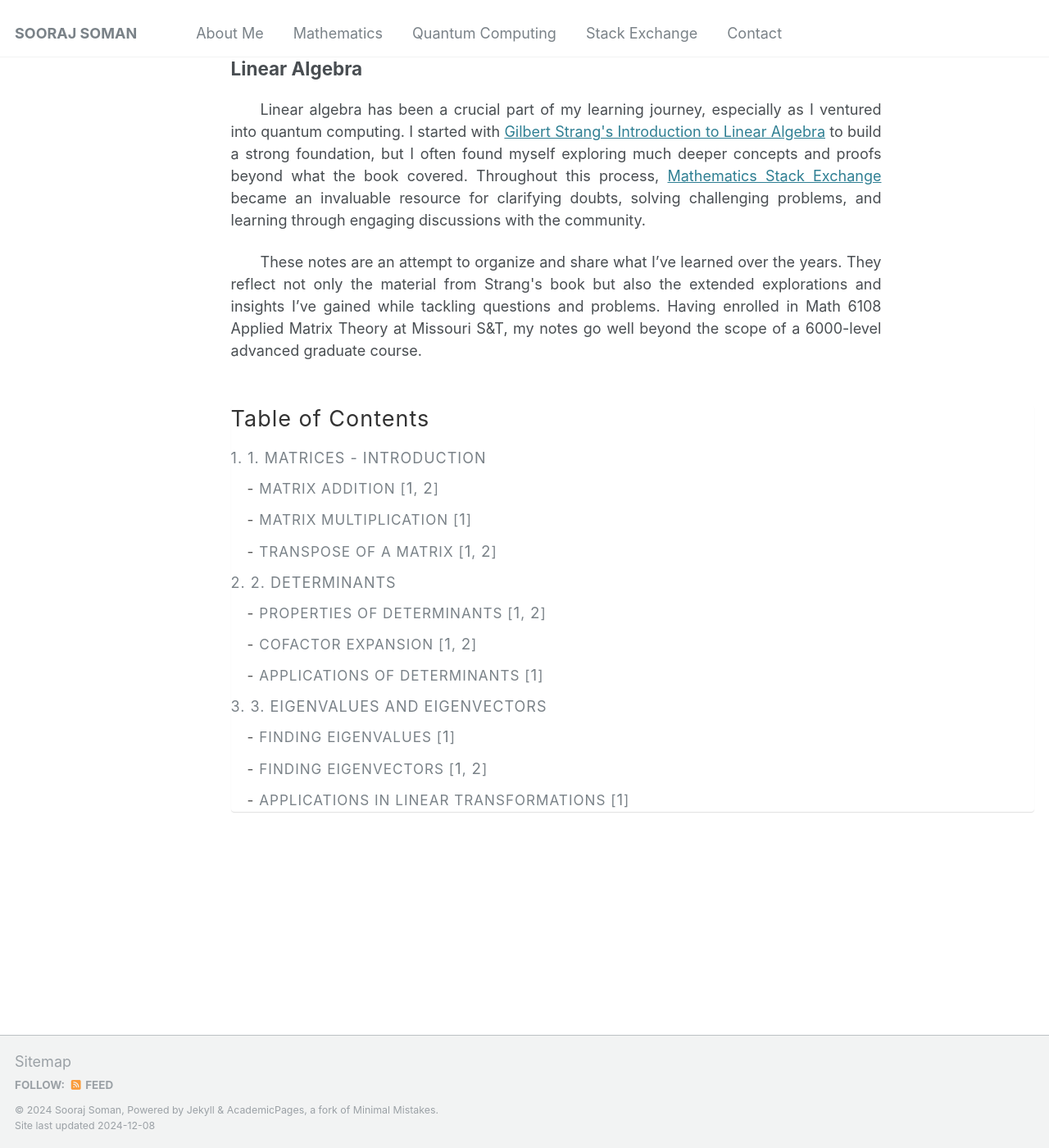
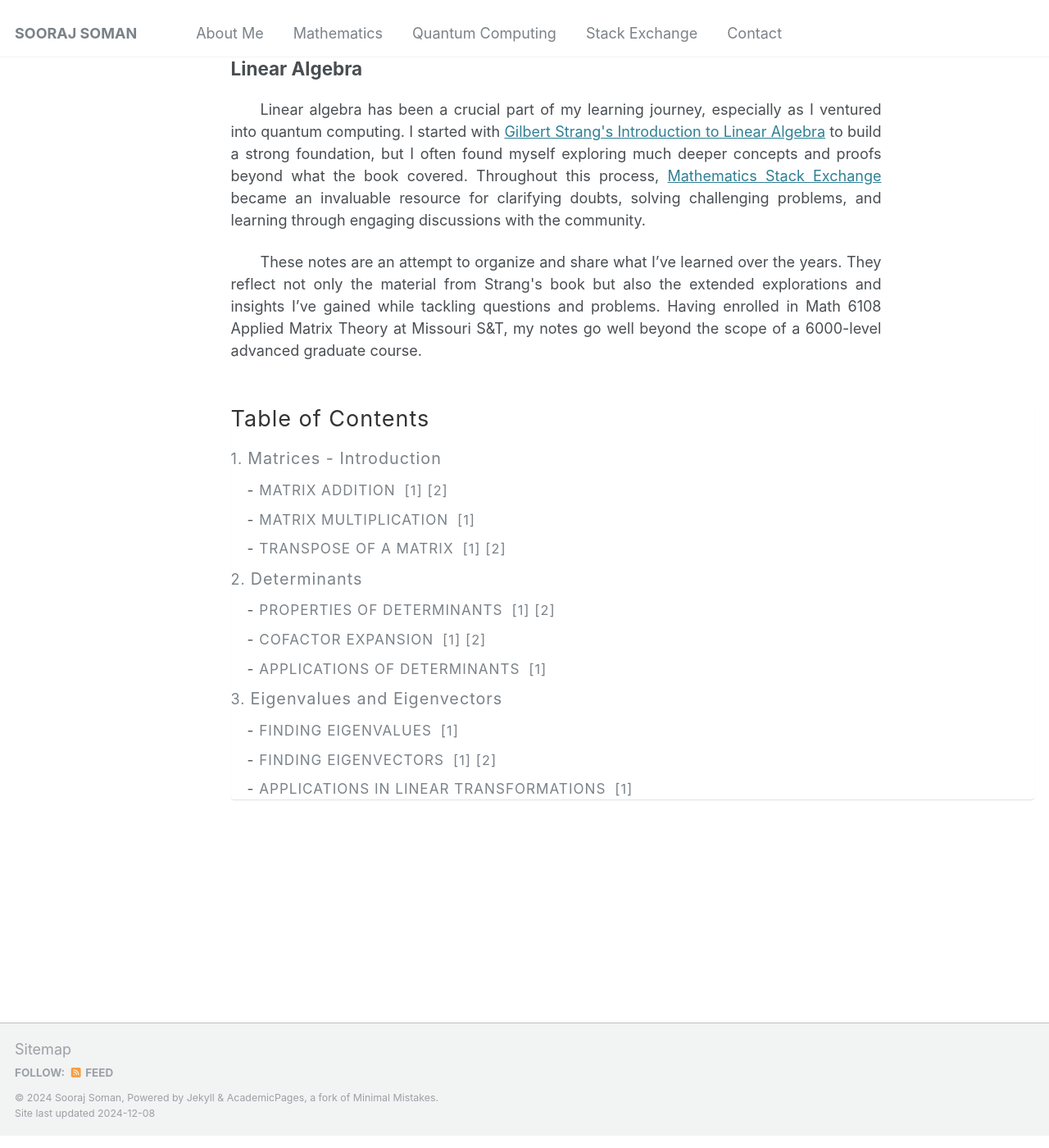
Before and after one commit to soorajss1729/soorajss1729.github.io, a Jekyll site: the page built from _mathematics/mathematics.md, in a window 1280 px wide and 1400 px high, scrolled down 81 px. Shown: the whole window at 82% size. Built offline with Jekyll 4.4.1, drawn with Linux system fonts in a browser that asks for light colours; some of the changed lines change nothing that is shown.

Commit message:
Update mathematics.md

```diff
--- a/_mathematics/mathematics.md
+++ b/_mathematics/mathematics.md
@@ -11,124 +11,144 @@ classes: wide
 .text-block {
     text-align: justify;
     text-indent: 2em;
-    margin-right: auto; /* Adjust this value as needed */
+    margin-right: auto; /* Adjust as needed */
     max-width: 8.27in; /* Constrain to A4 width */
+}
+.toc {
+    padding: 0;
+    border: none;
+    max-width: 100%;
+    margin: 20px 0;
+    font-family: inherit;
+    font-weight: normal;
+}
+.toc h2 {
+    font-size: 1.5em;
+    color: #333;
+    text-align: left;
+    text-transform: none;
+    font-family: inherit;
+    font-weight: normal;
+}
+.toc ul {
+    list-style: none;
+    padding: 0;
+}
+.toc li {
+    margin: 10px 0;
+    font-weight: normal;
+}
+.toc a {
+    text-decoration: none;
+    font-size: 1.1em;
+    text-transform: none;
+    font-family: inherit;
+    font-weight: normal;
+    color: inherit; /* Matches website links */
+}
+.toc a:hover {
+    text-decoration: underline;
+}
+.toc .subsection {
+    margin-left: 20px;
+    font-size: 0.95em;
+}
+.toc .subsection li::before {
+    content: "- ";
+    color: #555;
+}
+.toc .chapter-number::before {
+    counter-increment: chapter;
+    content: counter(chapter) ". ";
+}
+.toc {
+    counter-reset: chapter;
+}
+.toc .link-numbers {
+    margin-left: 5px;
+}
+.toc .link-numbers a {
+    text-decoration: none;
+    font-size: 0.95em;
+    color: inherit; /* Matches website links */
+}
+.toc .link-numbers a:hover {
+    text-decoration: underline;
 }
 </style>
 
 ## Linear Algebra
 <a name="linear-algebra"></a>
 <div class="text-block">
- <p>Linear algebra has been a crucial part of my learning journey, especially as I ventured into quantum computing. I  started with <a href="https://archive.org/details/gilbert-strang-introduction-to-linear-algebra-fifth-edition/page/504/mode/2up">Gilbert Strang's Introduction to Linear Algebra</a> to build a strong foundation, but I often found myself exploring much deeper concepts and proofs beyond what the book covered. Throughout this process, <a href="https://math.stackexchange.com/users/223599/sooraj-soman">Mathematics Stack Exchange</a> became an invaluable resource for clarifying doubts, solving challenging problems, and learning through engaging discussions with the community.<br></p>
-  <p>These notes are an attempt to organize and share what I’ve learned over the years. They reflect not only the material from Strang's book but also the extended explorations and insights I’ve gained while tackling questions and problems. Having enrolled in Math 6108 Applied Matrix Theory at Missouri S&T, my notes go well beyond the scope of a 6000-level advanced graduate course.</p>
+    <p>Linear algebra has been a crucial part of my learning journey, especially as I ventured into quantum computing. I started with <a href="https://archive.org/details/gilbert-strang-introduction-to-linear-algebra-fifth-edition/page/504/mode/2up">Gilbert Strang's Introduction to Linear Algebra</a> to build a strong foundation, but I often found myself exploring much deeper concepts and proofs beyond what the book covered. Throughout this process, <a href="https://math.stackexchange.com/users/223599/sooraj-soman">Mathematics Stack Exchange</a> became an invaluable resource for clarifying doubts, solving challenging problems, and learning through engaging discussions with the community.<br></p>
+    <p>These notes are an attempt to organize and share what I’ve learned over the years. They reflect not only the material from Strang's book but also the extended explorations and insights I’ve gained while tackling questions and problems. Having enrolled in Math 6108 Applied Matrix Theory at Missouri S&T, my notes go well beyond the scope of a 6000-level advanced graduate course.</p>
 </div>
-
-<style>
-    .toc {
-        padding: 0; /* Remove padding */
-        border: none; /* Remove border */
-        max-width: 100%; /* Align with text environment */
-        margin: 20px 0; /* Add spacing above and below */
-        font-family: inherit; /* Use the same font as the page */
-        font-weight: normal; /* Ensure no bolding */
-    }
-    .toc h2 {
-        font-size: 1.5em;
-        color: #333;
-        text-align: left; /* Align with text */
-        text-transform: none; /* Ensure title is not in uppercase */
-        font-family: inherit; /* Use the same font as the page */
-        font-weight: normal; /* Ensure no bolding */
-    }
-    .toc ul {
-        list-style: none; /* Remove bullets */
-        padding: 0; /* Remove default padding */
-    }
-    .toc li {
-        margin: 10px 0;
-        font-weight: normal; /* Ensure no bolding */
-    }
-    .toc a {
-        text-decoration: none;
-        font-size: 1.1em;
-        text-transform: none; /* Ensure links are not in uppercase */
-        font-family: inherit; /* Use the same font as the page */
-        font-weight: normal; /* Ensure no bolding */
-        color: inherit; /* Use the same color as normal text links */
-    }
-    .toc a:hover {
-        text-decoration: underline;
-    }
-    .toc .subsection {
-        margin-left: 20px; /* Indent subsections */
-        font-size: 0.95em; /* Slightly smaller font size for subsections */
-        font-weight: normal; /* Ensure no bolding */
-    }
-    .toc .subsection li::before {
-        content: "- "; /* Add dash in front of subsections */
-        color: #555; /* Optional: Change dash color */
-    }
-    .toc .chapter-number::before {
-        content: counter(chapter) ". "; /* Numbering chapters */
-        counter-increment: chapter;
-    }
-    .toc {
-        counter-reset: chapter; /* Reset numbering */
-    }
-</style>
 
 <div class="toc">
     <h2>Table of Contents</h2>
     <ul>
-        <!-- Chapter 1 -->
         <li class="chapter-number">
-            1. Matrices - Introduction
+            <a href="https://drive.google.com/file/d/<file_id>/preview#page=12" target="_blank">Matrices - Introduction</a>
             <ul class="subsection">
-                <li>
-                    Matrix Addition [<a href="https://drive.google.com/file/d/<file_id_1>/preview#page=13" target="_blank">1</a>,
-                    <a href="https://drive.google.com/file/d/<file_id_1>/preview#page=15" target="_blank">2</a>]
+                <li>Matrix Addition
+                    <span class="link-numbers">
+                        [<a href="https://drive.google.com/file/d/<file_id>/preview#page=13" target="_blank">1</a>]
+                        [<a href="https://drive.google.com/file/d/<file_id>/preview#page=20" target="_blank">2</a>]
+                    </span>
                 </li>
-                <li>
-                    Matrix Multiplication [<a href="https://drive.google.com/file/d/<file_id_1>/preview#page=17" target="_blank">1</a>]
+                <li>Matrix Multiplication
+                    <span class="link-numbers">
+                        [<a href="https://drive.google.com/file/d/<file_id>/preview#page=15" target="_blank">1</a>]
+                    </span>
                 </li>
-                <li>
-                    Transpose of a Matrix [<a href="https://drive.google.com/file/d/<file_id_1>/preview#page=18" target="_blank">1</a>,
-                    <a href="https://drive.google.com/file/d/<file_id_1>/preview#page=20" target="_blank">2</a>]
+                <li>Transpose of a Matrix
+                    <span class="link-numbers">
+                        [<a href="https://drive.google.com/file/d/<file_id>/preview#page=17" target="_blank">1</a>]
+                        [<a href="https://drive.google.com/file/d/<file_id>/preview#page=25" target="_blank">2</a>]
+                    </span>
                 </li>
             </ul>
         </li>
-
-        <!-- Chapter 2 -->
         <li class="chapter-number">
-            2. Determinants
+            <a href="https://drive.google.com/file/d/<file_id>/preview#page=30" target="_blank">Determinants</a>
             <ul class="subsection">
-                <li>
-                    Properties of Determinants [<a href="https://drive.google.com/file/d/<file_id_2>/preview#page=22" target="_blank">1</a>,
-                    <a href="https://drive.google.com/file/d/<file_id_2>/preview#page=45" target="_blank">2</a>]
+                <li>Properties of Determinants
+                    <span class="link-numbers">
+                        [<a href="https://drive.google.com/file/d/<file_id>/preview#page=32" target="_blank">1</a>]
+                        [<a href="https://drive.google.com/file/d/<file_id>/preview#page=37" target="_blank">2</a>]
+                    </span>
                 </li>
-                <li>
-                    Cofactor Expansion [<a href="https://drive.google.com/file/d/<file_id_2>/preview#page=28" target="_blank">1</a>,
-                    <a href="https://drive.google.com/file/d/<file_id_2>/preview#page=50" target="_blank">2</a>]
+                <li>Cofactor Expansion
+                    <span class="link-numbers">
+                        [<a href="https://drive.google.com/file/d/<file_id>/preview#page=40" target="_blank">1</a>]
+                        [<a href="https://drive.google.com/file/d/<file_id>/preview#page=45" target="_blank">2</a>]
+                    </span>
                 </li>
-                <li>
-                    Applications of Determinants [<a href="https://drive.google.com/file/d/<file_id_2>/preview#page=30" target="_blank">1</a>]
+                <li>Applications of Determinants
+                    <span class="link-numbers">
+                        [<a href="https://drive.google.com/file/d/<file_id>/preview#page=48" target="_blank">1</a>]
+                    </span>
                 </li>
             </ul>
         </li>
-
-        <!-- Chapter 3 -->
         <li class="chapter-number">
-            3. Eigenvalues and Eigenvectors
+            <a href="https://drive.google.com/file/d/<file_id>/preview#page=60" target="_blank">Eigenvalues and Eigenvectors</a>
             <ul class="subsection">
-                <li>
-                    Finding Eigenvalues [<a href="https://drive.google.com/file/d/<file_id_3>/preview#page=47" target="_blank">1</a>]
+                <li>Finding Eigenvalues
+                    <span class="link-numbers">
+                        [<a href="https://drive.google.com/file/d/<file_id>/preview#page=62" target="_blank">1</a>]
+                    </span>
                 </li>
-                <li>
-                    Finding Eigenvectors [<a href="https://drive.google.com/file/d/<file_id_3>/preview#page=50" target="_blank">1</a>,
-                    <a href="https://drive.google.com/file/d/<file_id_3>/preview#page=60" target="_blank">2</a>]
+                <li>Finding Eigenvectors
+                    <span class="link-numbers">
+                        [<a href="https://drive.google.com/file/d/<file_id>/preview#page=67" target="_blank">1</a>]
+                        [<a href="https://drive.google.com/file/d/<file_id>/preview#page=70" target="_blank">2</a>]
+                    </span>
                 </li>
-                <li>
-                    Applications in Linear Transformations [<a href="https://drive.google.com/file/d/<file_id_3>/preview#page=53" target="_blank">1</a>]
+                <li>Applications in Linear Transformations
+                    <span class="link-numbers">
+                        [<a href="https://drive.google.com/file/d/<file_id>/preview#page=75" target="_blank">1</a>]
+                    </span>
                 </li>
             </ul>
         </li>
```
